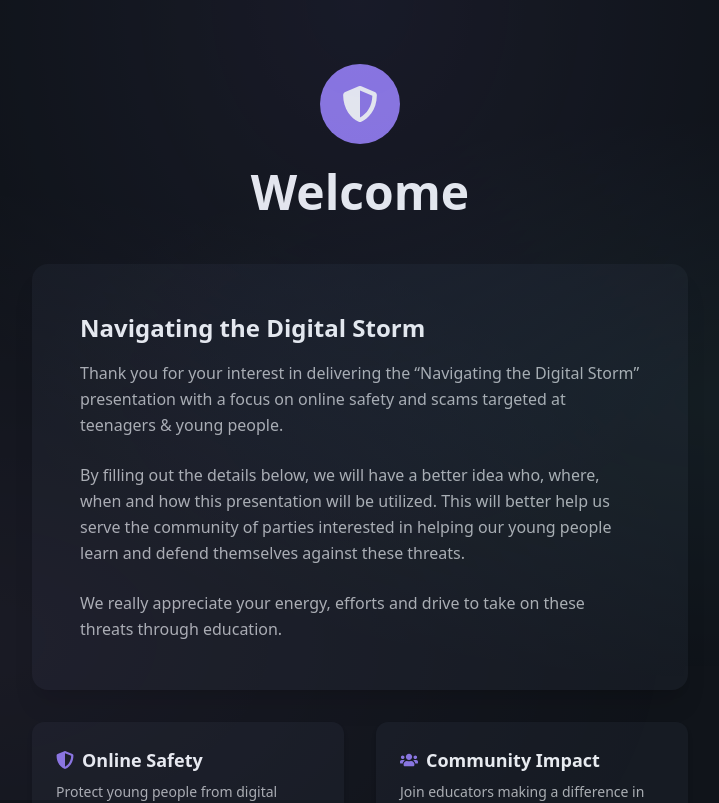
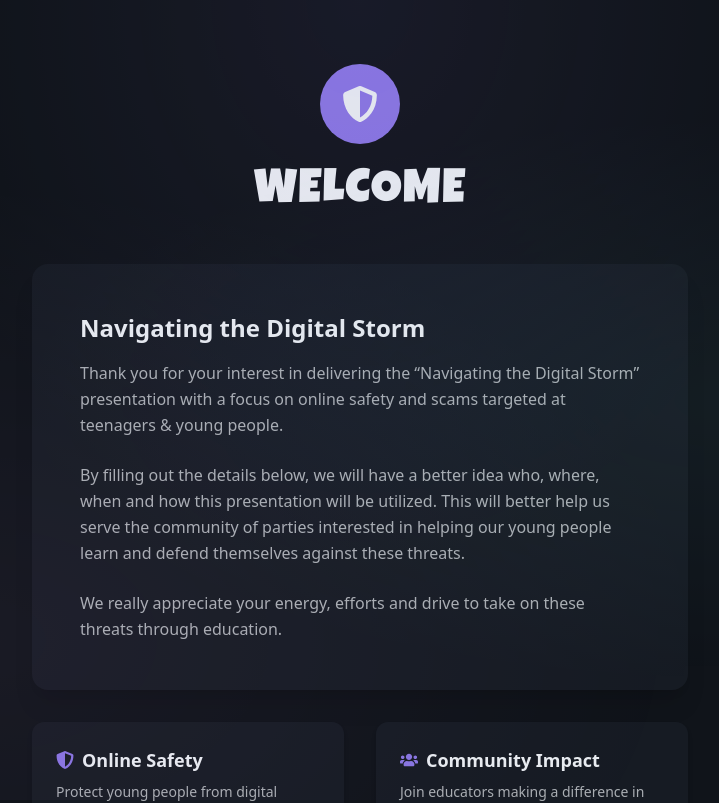
Before and after one commit to ethanokamura/thedigitalstorm, a Next.js app: page / in a window 1280 px wide. Shown: the top 803 px of the page, without its empty margins (280-999 px from the left). Built offline with nearby package versions, Linux system fonts and the light colour scheme.

Commit message:
quick fix

```diff
--- a/app/page.tsx
+++ b/app/page.tsx
@@ -12,8 +12,8 @@ export default function Home() {
             <div className="inline-flex items-center justify-center w-20 h-20 bg-primary rounded-full mb-6">
               <FaShieldAlt className="text-base-content text-4xl" />
             </div>
-            <h1 className="text-5xl font-bold text-base-content mb-4">
-              Welcome
+            <h1 className="text-5xl font-lucky tracking-wide text-base-content mb-4">
+              WELCOME
             </h1>
           </div>
 
--- a/components/AppForm.tsx
+++ b/components/AppForm.tsx
@@ -146,6 +146,7 @@ const COUNTRIES = [
 export default function PresentationForm() {
   const { executeRecaptcha } = useGoogleReCaptcha();
   const [complete, setComplete] = useState(false);
+  const [loading, setLoading] = useState(false);
   const [formData, setFormData] = useState({
     firstName: "",
     lastName: "",
@@ -189,6 +190,7 @@ export default function PresentationForm() {
   };
 
   const handleSubmit = async (e: React.FormEvent<HTMLFormElement>) => {
+    setLoading(true);
     e.preventDefault();
 
     if (!executeRecaptcha) {
@@ -212,6 +214,7 @@ export default function PresentationForm() {
       const error = await response.json();
       console.error("Form submission failed:", error);
     }
+    setLoading(false);
   };
 
   const showStateSelection =
@@ -714,6 +717,7 @@ export default function PresentationForm() {
             type="submit"
             className="w-full py-2 px-4 bg-primary rounded border border-primary disabled:bg-base-200 disabled:border-base-300"
             disabled={
+              loading ||
               !formData.firstName ||
               !formData.lastName ||
               !formData.email ||
@@ -725,7 +729,7 @@ export default function PresentationForm() {
               !formData.acknowledgement
             }
           >
-            Submit
+            {loading ? "Submitting Response..." : "Submit"}
           </button>
         </div>
 
```
Also changed, not shown: 1 other file (tests, documents, lock files or other folders).
